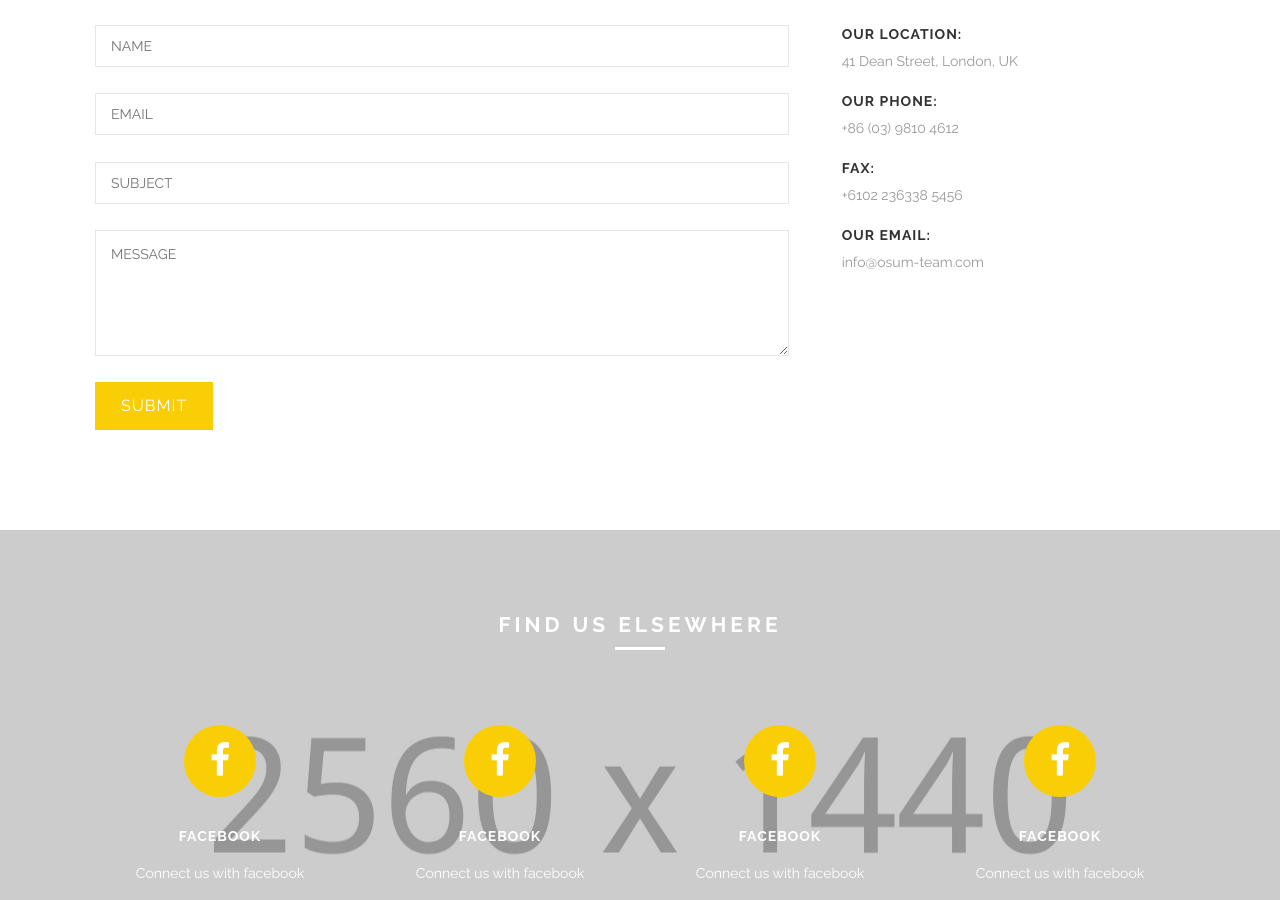
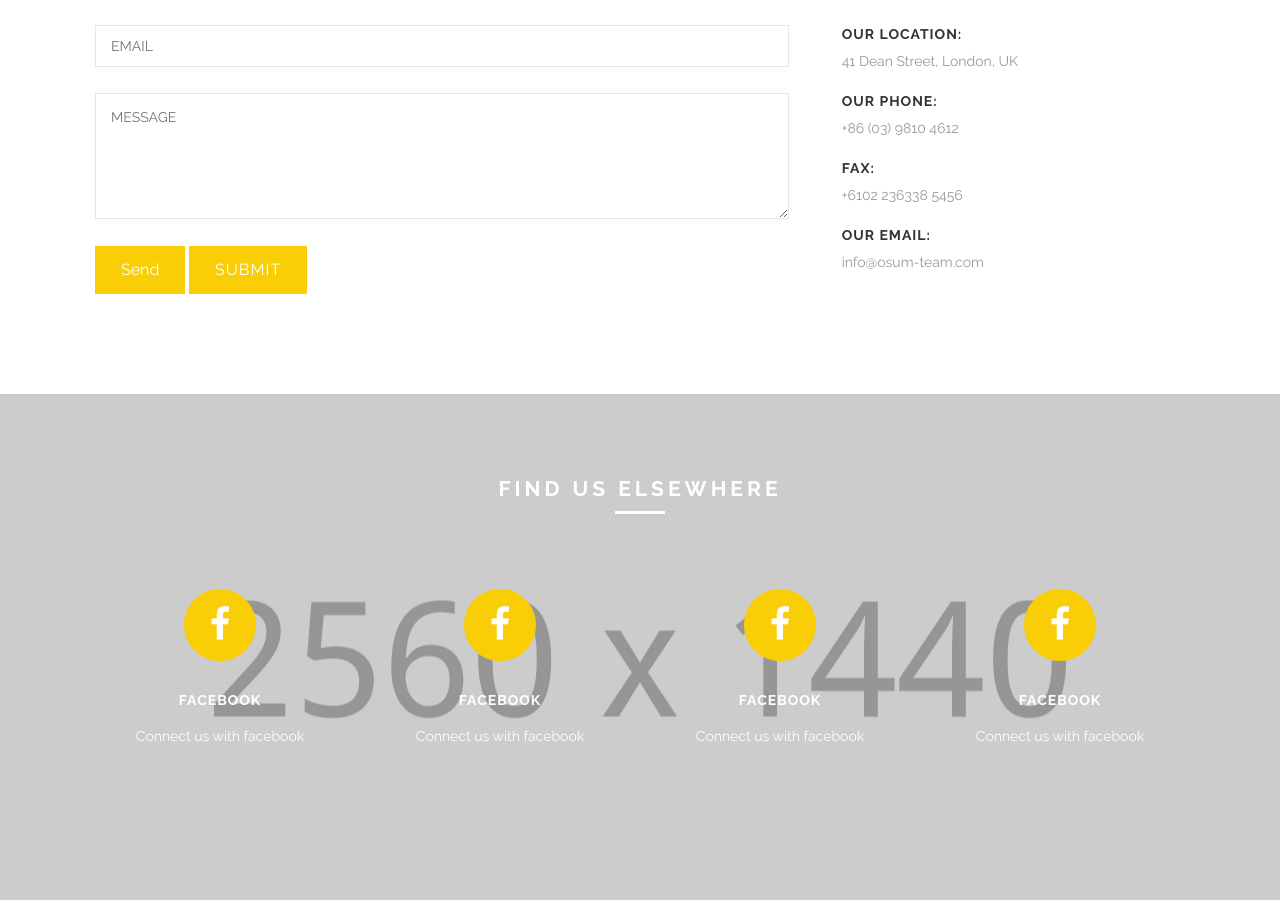
Before and after one commit to v0lt242/renacer, a Jekyll site: the page built from index.html, in a window 1280 px wide and 900 px high, scrolled down 10327 px. Built offline with Jekyll 4.4.1, drawn with Linux system fonts in a browser that asks for light colours.

Commit message:
Update index.html

```diff
--- a/index.html
+++ b/index.html
@@ -621,17 +621,16 @@
     <div class='medium-8 columns'>
       <div class='form'>
         <div class='row'>
-          <form id='contact_form' method='POST' action="https://formspree.io/rayo.industries@gmail.com">
+          <form id='contact_form' action="https://formspree.io/mznagbrm" method='POST' >
             <div class='large-12 columns'>
               <p id='thanks' style='display: none;'>
                 Thanks for contacting us, we'll be in touch soon!
               </p>
             </div>
             <div class='medium-12 columns'>
-              <input class='required' name='name' placeholder='NAME' type='text'>
               <input class='required email' name='_replyto' placeholder='EMAIL' type='text'>
-              <input class='required' name='subject' placeholder='SUBJECT' type='text'>
               <textarea class='required' name='message' placeholder='MESSAGE'></textarea>
+              <button type="submit">Send</button>
               <input class='button white' type='submit'>
             </div>
           </form>
```
